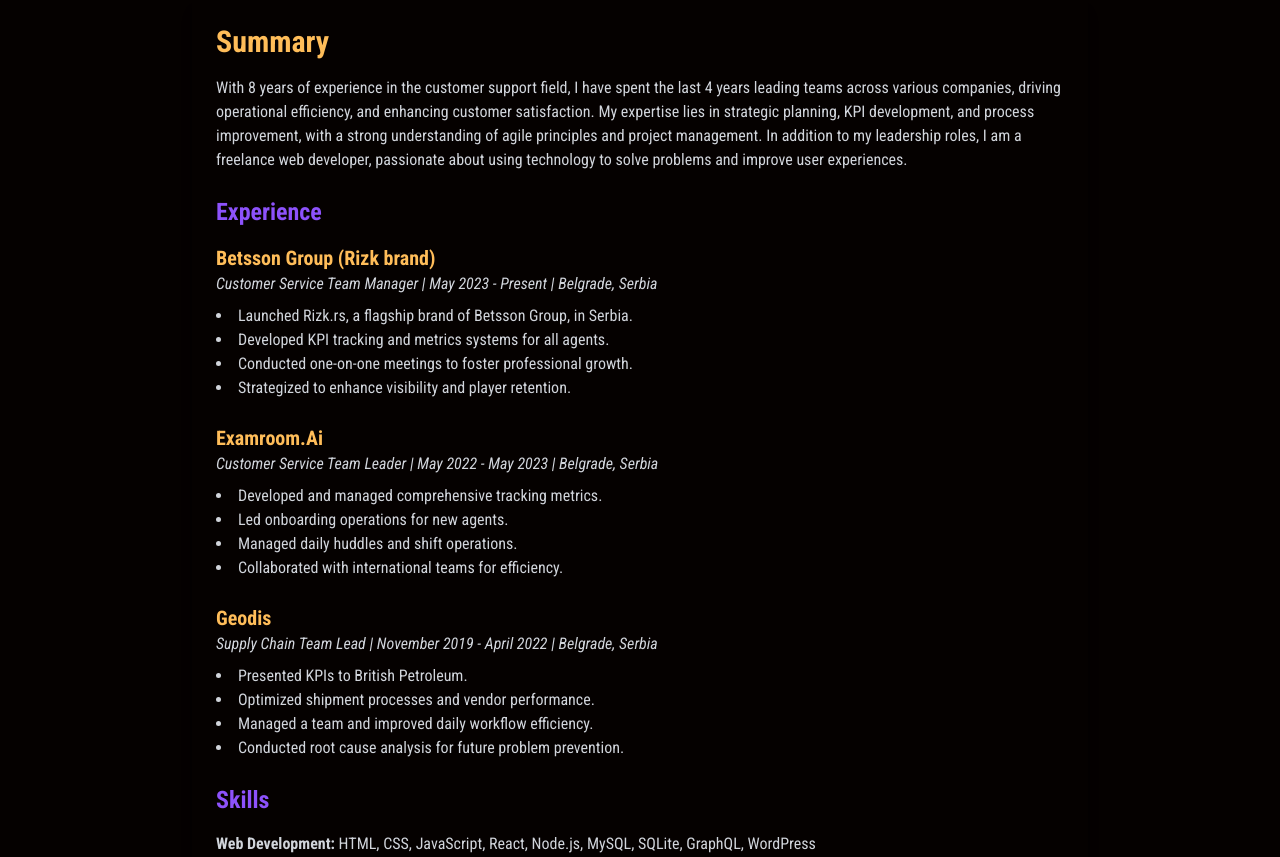
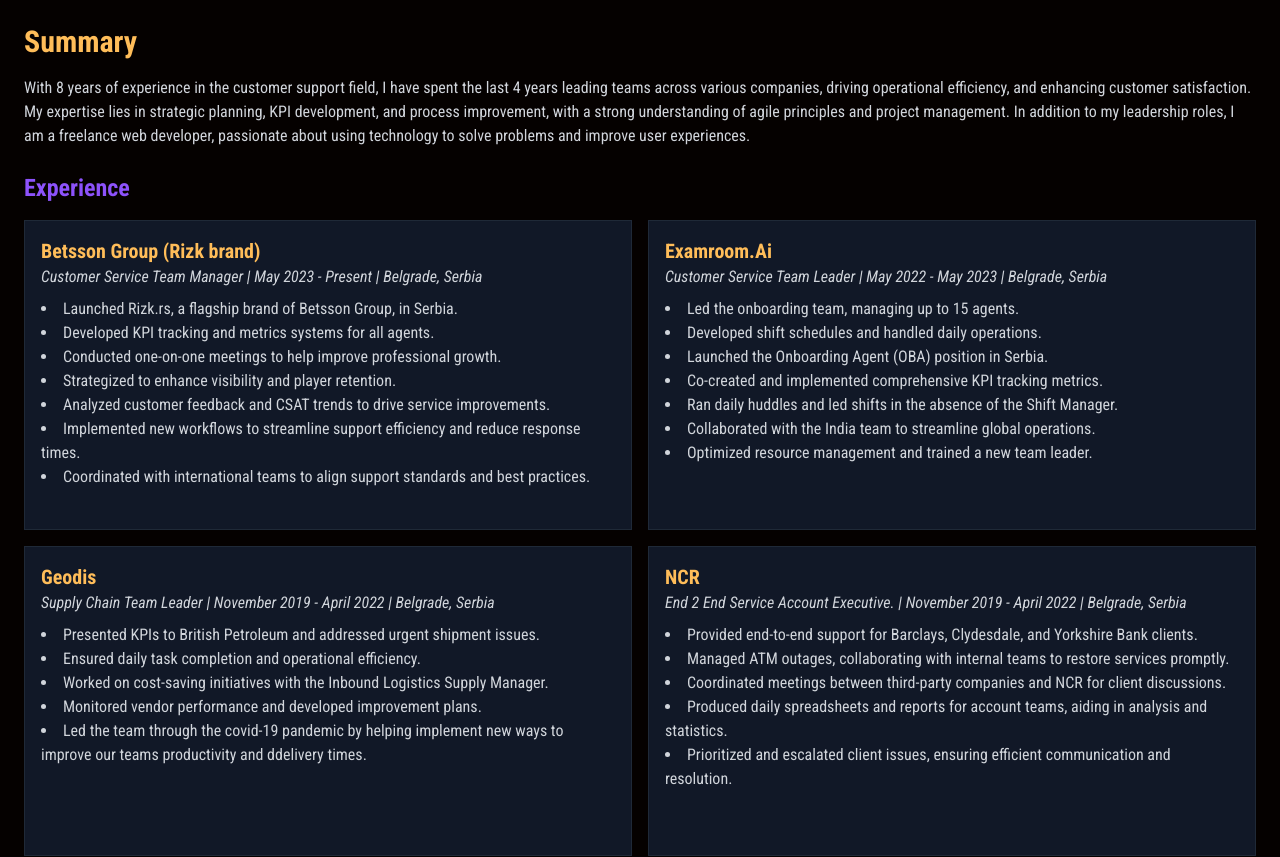
Before and after one commit to Kapza94/kapza.dev, a Next.js app: page /experience in a window 1280 px wide. Shown: the top 857 px of the page. Built offline with nearby package versions, Linux system fonts and the light colour scheme.

Commit message:
started styling work experience section.

```diff
--- a/src/pages/experience.tsx
+++ b/src/pages/experience.tsx
@@ -1,19 +1,21 @@
 const Resume = () => {
   return (
-    <div className="max-w-4xl mx-auto p-6 bg-custom-black text-gray-300 rounded-lg shadow-lg">
+    <div className="max-w-7xl mx-auto p-6 bg-custom-black text-gray-300 rounded-lg shadow-lg">
+      <div className="experience-about">
         <h1 className="text-3xl font-bold mb-4 custom-orange-font">Summary</h1>
         <p className="mb-6">
           With 8 years of experience in the customer support field, I have spent the last 4 years
           leading teams across various companies, driving operational efficiency, and enhancing
-        customer satisfaction. My expertise lies in strategic planning, KPI development, and process
-        improvement, with a strong understanding of agile principles and project management. In
-        addition to my leadership roles, I am a freelance web developer, passionate about using
-        technology to solve problems and improve user experiences.
+          customer satisfaction. My expertise lies in strategic planning, KPI development, and
+          process improvement, with a strong understanding of agile principles and project
+          management. In addition to my leadership roles, I am a freelance web developer, passionate
+          about using technology to solve problems and improve user experiences.
         </p>
-
+      </div>
       <h2 className="text-2xl font-bold mb-4 custom-purple-font">Experience</h2>
 
-      <div className="mb-6">
+      <div className="exp-all grid grid-cols-2 grid-rows-2 gap-4">
+        <div className="exp-block mb-6 p-4 border border-gray-800 rounded-lg bg-gray-900 flex flex-col h-full">
           <h3 className="text-xl font-bold custom-orange-font">Betsson Group (Rizk brand)</h3>
           <p className="italic">
             Customer Service Team Manager | May 2023 - Present | Belgrade, Serbia
@@ -21,35 +23,76 @@
           <ul className="list-disc list-inside mt-2">
             <li>Launched Rizk.rs, a flagship brand of Betsson Group, in Serbia.</li>
             <li>Developed KPI tracking and metrics systems for all agents.</li>
-          <li>Conducted one-on-one meetings to foster professional growth.</li>
+            <li>Conducted one-on-one meetings to help improve professional growth.</li>
             <li>Strategized to enhance visibility and player retention.</li>
+            <li>Analyzed customer feedback and CSAT trends to drive service improvements.</li>
+            <li>
+              Implemented new workflows to streamline support efficiency and reduce response times.
+            </li>
+            <li>
+              Coordinated with international teams to align support standards and best practices.
+            </li>
           </ul>
         </div>
 
-      <div className="mb-6">
+        <div className="exp-block mb-6 p-4 border border-gray-800 rounded-lg bg-gray-900 flex flex-col h-full">
           <h3 className="text-xl font-bold custom-orange-font">Examroom.Ai</h3>
           <p className="italic">
             Customer Service Team Leader | May 2022 - May 2023 | Belgrade, Serbia
           </p>
           <ul className="list-disc list-inside mt-2">
-          <li>Developed and managed comprehensive tracking metrics.</li>
-          <li>Led onboarding operations for new agents.</li>
-          <li>Managed daily huddles and shift operations.</li>
-          <li>Collaborated with international teams for efficiency.</li>
+            <li>Led the onboarding team, managing up to 15 agents.</li>
+            <li>Developed shift schedules and handled daily operations.</li>
+            <li>Launched the Onboarding Agent (OBA) position in Serbia.</li>
+            <li>Co-created and implemented comprehensive KPI tracking metrics.</li>
+            <li>Ran daily huddles and led shifts in the absence of the Shift Manager.</li>
+            <li>Collaborated with the India team to streamline global operations.</li>
+            <li>Optimized resource management and trained a new team leader.</li>
           </ul>
         </div>
 
-      <div className="mb-6">
+        <div className="exp-block mb-6 p-4 border border-gray-800 rounded-lg bg-gray-900 flex flex-col h-full">
           <h3 className="text-xl font-bold custom-orange-font">Geodis</h3>
           <p className="italic">
-          Supply Chain Team Lead | November 2019 - April 2022 | Belgrade, Serbia
+            Supply Chain Team Leader | November 2019 - April 2022 | Belgrade, Serbia
           </p>
           <ul className="list-disc list-inside mt-2">
-          <li>Presented KPIs to British Petroleum.</li>
-          <li>Optimized shipment processes and vendor performance.</li>
-          <li>Managed a team and improved daily workflow efficiency.</li>
-          <li>Conducted root cause analysis for future problem prevention.</li>
+            <li>Presented KPIs to British Petroleum and addressed urgent shipment issues.</li>
+            <li>Ensured daily task completion and operational efficiency.</li>
+            <li>Worked on cost-saving initiatives with the Inbound Logistics Supply Manager.</li>
+            <li>Monitored vendor performance and developed improvement plans.</li>
+            <li>
+              Led the team through the covid-19 pandemic by helping implement new ways to improve
+              our teams productivity and ddelivery times.
+            </li>
           </ul>
+        </div>
+
+        <div className="exp-block mb-6 p-4 border border-gray-800 rounded-lg bg-gray-900 flex flex-col h-full">
+          <h3 className="text-xl font-bold custom-orange-font">NCR</h3>
+          <p className="italic">
+            End 2 End Service Account Executive. | November 2019 - April 2022 | Belgrade, Serbia
+          </p>
+          <ul className="list-disc list-inside mt-2">
+            <li>
+              Provided end-to-end support for Barclays, Clydesdale, and Yorkshire Bank clients.
+            </li>
+            <li>
+              Managed ATM outages, collaborating with internal teams to restore services promptly.
+            </li>
+            <li>
+              Coordinated meetings between third-party companies and NCR for client discussions.
+            </li>
+            <li>
+              Produced daily spreadsheets and reports for account teams, aiding in analysis and
+              statistics.
+            </li>
+            <li>
+              Prioritized and escalated client issues, ensuring efficient communication and
+              resolution.
+            </li>
+          </ul>
+        </div>
       </div>
 
       <h2 className="text-2xl font-bold mb-4 custom-purple-font">Skills</h2>
```
Lines whose indentation alone changed are shown as unchanged.
